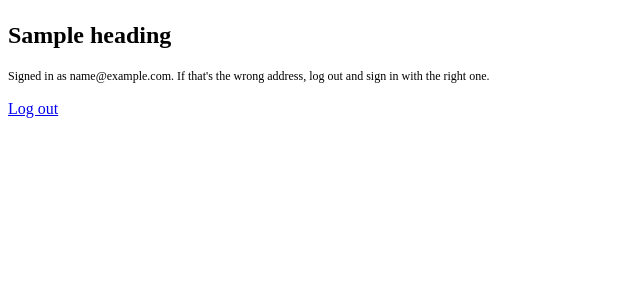
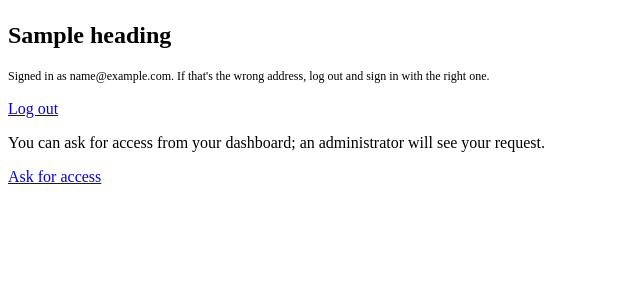
Before and after one commit to ecooperman/lists, a FastAPI app: template templates/no_access.html in a window 1280 px wide. Shown: the part 58-358 px from the top of the page, without its empty margins (0-640 px from the left). Run offline with FastAPI, Linux system fonts and the light colour scheme; the template is opened without the code that fills it: most values are stand-ins (such as "Sample title", 1, 10 or a date in 2020); parts of the project's set-up code (start-up, migrations or seed data) failed here and were passed over.

Commit message:
No-access page links to the dashboard to ask for access
- Ask for access button for people who never had an account (not removed people), only behind the dashboard sign-in
- page now loads theme.js and icons.js so its buttons get icons
- tests for both cases and the Cloudflare default

```diff
--- a/app/main.py
+++ b/app/main.py
@@ -46,6 +46,8 @@ def _page(request: Request, db: Session, name: str, admin_only: bool = False):
         {
             "shared_assets_base": SHARED_ASSETS_BASE, "heading": heading, "message": message, "email": email,
             "logout_url": oidc_login.logout_url(request) or "/cdn-cgi/access/logout",
+            # Someone who never had an account can ask for one from the dashboard (not someone whose access was removed).
+            "dashboard_url": oidc_login.dashboard_url() if problem == "none" else None,
         },
         status_code=403,
     )
--- a/templates/no_access.html
+++ b/templates/no_access.html
@@ -21,7 +21,13 @@
       <p>{{ message }}</p>
       <p class="field-hint">Signed in as {{ email }}. If that's the wrong address, log out and sign in with the right one.</p>
       <p><a class="secondary-btn" href="{{ logout_url }}">Log out</a></p>
+      {% if dashboard_url %}
+      <p>You can ask for access from your dashboard; an administrator will see your request.</p>
+      <p><a class="secondary-btn" href="{{ dashboard_url }}" data-btn-icon="unlock">Ask for access</a></p>
+      {% endif %}
     </section>
   </main>
+  <script src="{{ shared_assets_base }}/theme.js"></script>
+  <script src="{{ shared_assets_base }}/icons.js"></script>
 </body>
 </html>
```
Also changed, not shown: tests/test_signin.py (+16 -0 lines).
